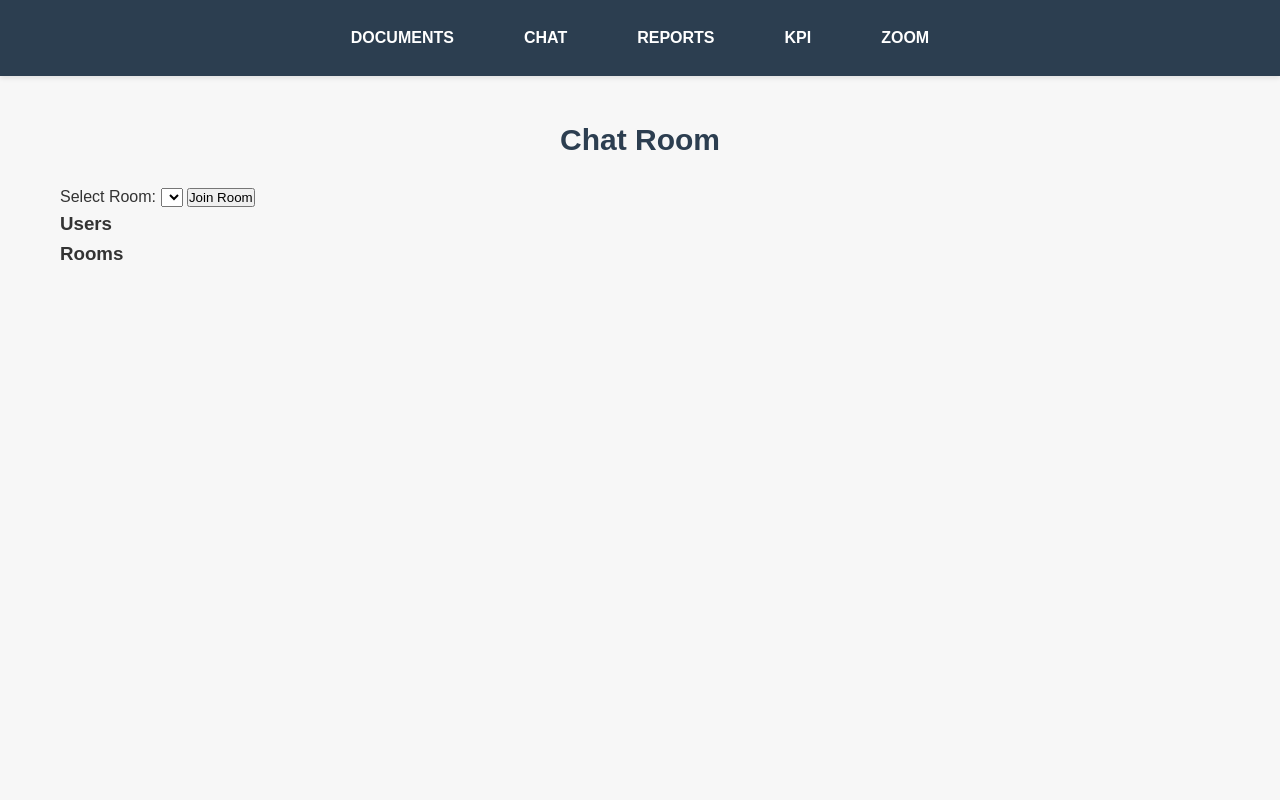
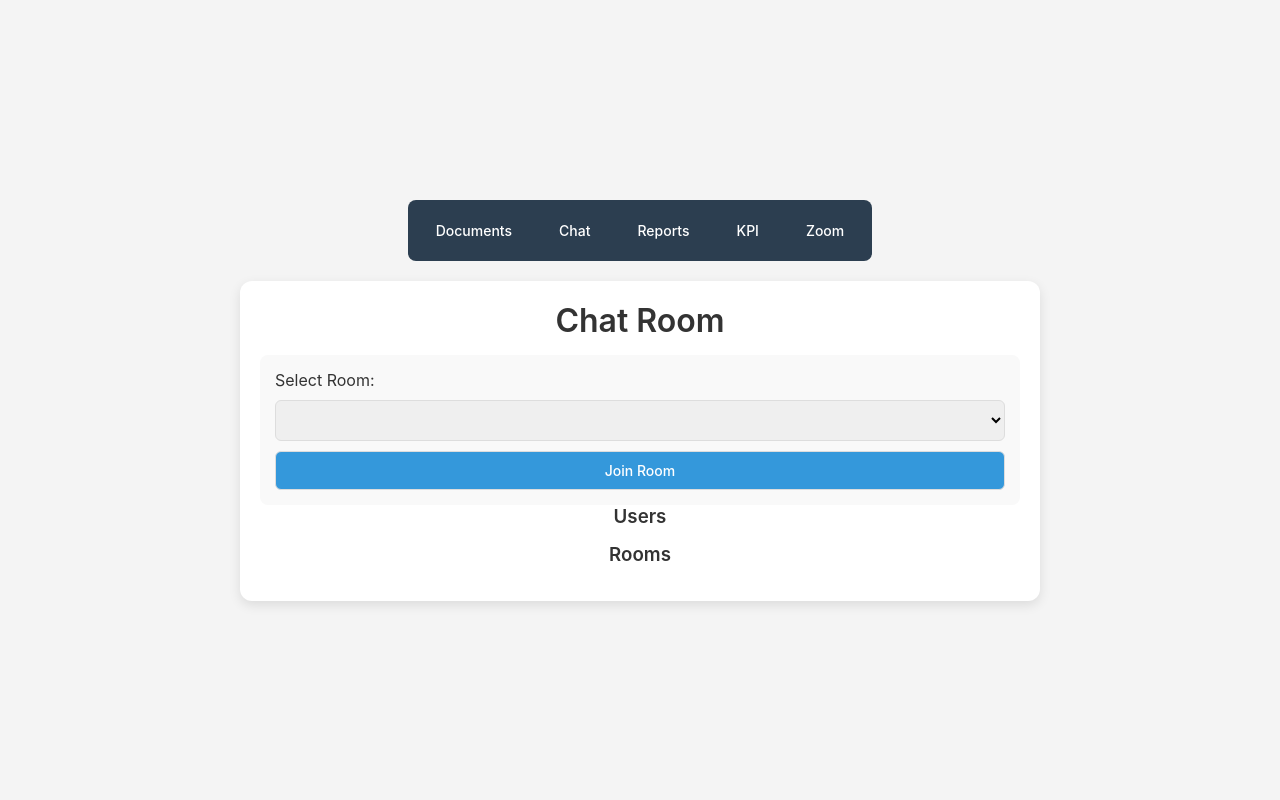
Before and after one commit to avipaut/kursach-master, a Flask app: page /chat/ in a window 1280 px wide. Run offline with Flask 3, Linux system fonts and the light colour scheme; a user stored in the database is signed in; data comes from the database, SQL or seed files in the repository; data that the repository does not hold is empty; some libraries are stand-ins or nearby versions.

Commit message:
dock_update

```diff
--- a/static/styles.css
+++ b/static/styles.css
@@ -1,224 +1,131 @@
-/* Общие стили для страницы proverka 02 */
+/* Общие стили */
 * {
     margin: 0;
     padding: 0;
     box-sizing: border-box;
+    font-family: 'Inter', sans-serif;
 }
 
 body {
-    font-family: 'Arial', sans-serif;
-    background-color: #f7f7f7;
+    background-color: #f4f4f4;
     color: #333;
-    line-height: 1.6;
-    padding: 0;
-    margin: 0;
+    display: flex;
+    flex-direction: column;
+    align-items: center;
+    justify-content: center;
+    min-height: 100vh;
+    padding: 20px;
 }
 
 .container {
     width: 100%;
-    max-width: 1200px;
-    margin: 20px auto;
+    max-width: 800px;
+    background: white;
     padding: 20px;
+    border-radius: 12px;
+    box-shadow: 0 4px 12px rgba(0, 0, 0, 0.1);
 }
 
 /* Навигация */
 .navbar {
-    background-color: #2c3e50;
     display: flex;
     justify-content: center;
-    padding: 15px 0;
-    box-shadow: 0 2px 5px rgba(0, 0, 0, 0.1);
+    gap: 15px;
+    background: #2c3e50;
+    padding: 12px;
+    border-radius: 8px;
+    margin-bottom: 20px;
 }
 
 .navbar a {
     color: white;
     text-decoration: none;
-    padding: 10px 20px;
-    font-size: 16px;
-    text-transform: uppercase;
-    font-weight: bold;
-    margin: 0 15px;
-    border-radius: 3px;
-    transition: background-color 0.3s ease, color 0.3s ease;
+    padding: 10px 16px;
+    font-size: 14px;
+    font-weight: 500;
+    transition: 0.3s;
+    border-radius: 6px;
 }
 
 .navbar a:hover {
-    background-color: #3498db;
-    color: white;
+    background: #3498db;
 }
 
-.navbar a:active {
-    background-color: #2980b9;
+/* Заголовки */
+h1, h3 {
+    text-align: center;
+    font-weight: 600;
+    margin-bottom: 15px;
 }
 
-/* Стиль для чата */
-#chat-container {
-    background-color: white;
+/* Формы */
+form {
+    display: flex;
+    flex-direction: column;
+    gap: 10px;
+    padding: 15px;
+    background: #f9f9f9;
     border-radius: 8px;
-    box-shadow: 0 5px 15px rgba(0, 0, 0, 0.1);
-    padding: 20px;
-    margin-top: 30px;
 }
 
-h1 {
-    font-size: 30px;
-    margin-bottom: 20px;
-    text-align: center;
-    color: #2c3e50;
+input[type="file"], select, button {
+    padding: 10px;
+    border-radius: 6px;
+    border: 1px solid #ddd;
+    font-size: 14px;
 }
 
-#chat-box {
-    max-height: 400px;
-    overflow-y: auto;
-    padding: 10px;
-    margin-bottom: 20px;
-    background-color: #ecf0f1;
-    border-radius: 6px;
-    box-shadow: inset 0 0 5px rgba(0, 0, 0, 0.1);
+button {
+    background: #3498db;
+    color: white;
+    font-weight: 500;
+    cursor: pointer;
+    transition: 0.3s;
 }
 
-#chat-box div {
-    margin-bottom: 10px;
-    padding: 8px;
-    border-radius: 5px;
-    background-color: #fff;
-    box-shadow: 0 1px 3px rgba(0, 0, 0, 0.1);
+button:hover {
+    background: #2980b9;
 }
 
-#chat-box div:nth-child(odd) {
-    background-color: #3498db;
-    color: white;
+/* Список документов */
+ul {
+    list-style: none;
+    padding: 0;
+    margin-top: 15px;
 }
 
-#chat-box div:nth-child(even) {
-    background-color: #bdc3c7;
-    color: #2c3e50;
-}
-
-#message-form {
+ul li {
     display: flex;
     justify-content: space-between;
     align-items: center;
+    padding: 10px;
+    background: #f9f9f9;
+    border-radius: 6px;
+    margin-bottom: 8px;
+    transition: 0.3s;
 }
 
-#message-form input {
-    width: 85%;
-    padding: 12px;
-    border-radius: 5px;
-    border: 1px solid #ccc;
-    font-size: 16px;
-    margin-right: 10px;
-    background-color: #f9f9f9;
+ul li:hover {
+    background: #eaeaea;
 }
 
-#message-form button {
-    padding: 12px 20px;
-    background-color: #3498db;
-    color: white;
-    border: none;
-    border-radius: 5px;
-    font-size: 16px;
-    cursor: pointer;
-    transition: background-color 0.3s ease;
+ul li a {
+    color: #3498db;
+    text-decoration: none;
+    font-weight: 500;
 }
 
-#message-form button:hover {
-    background-color: #2980b9;
+ul li button {
+    background: #e74c3c;
+    border: none;
+    padding: 6px 10px;
+    border-radius: 6px;
+    color: white;
+    font-size: 12px;
+    cursor: pointer;
+    transition: 0.3s;
 }
 
-/* Стиль для кнопок и ссылок */
-button, a {
-    cursor: pointer;
-    transition: all 0.3s ease;
+ul li button:hover {
+    background: #c0392b;
 }
-
-button:hover, a:hover {
-    opacity: 0.8;
-}
-
-/* Стиль для форм */
-input[type="text"], input[type="file"], button {
-    outline: none;
-}
-
-input[type="text"]:focus, input[type="file"]:focus, button:focus {
-    border-color: #3498db;
-}
-
-/* Стиль для страницы документов */
-#document-container {
-    margin-top: 30px;
-    background-color: white;
-    border-radius: 8px;
-    padding: 20px;
-    box-shadow: 0 5px 15px rgba(0, 0, 0, 0.1);
-}
-
-#document-container h2 {
-    font-size: 24px;
-    margin-bottom: 15px;
-    color: #2c3e50;
-}
-
-#document-list {
-    list-style: none;
-    margin: 0;
-    padding: 0;
-}
-
-#document-list li {
-    display: flex;
-    justify-content: space-between;
-    align-items: center;
-    margin-bottom: 10px;
-    padding: 10px;
-    background-color: #ecf0f1;
-    border-radius: 6px;
-}
-
-#document-list li a {
-    color: #3498db;
-    text-decoration: none;
-    font-size: 16px;
-}
-
-#document-list li button {
-    padding: 6px 10px;
-    background-color: #e74c3c;
-    color: white;
-    border: none;
-    border-radius: 5px;
-    font-size: 14px;
-    cursor: pointer;
-}
-
-#document-list li button:hover {
-    background-color: #c0392b;
-}
-
-#upload-form {
-    display: flex;
-    justify-content: space-between;
-    margin-top: 20px;
-}
-
-#upload-form input[type="file"] {
-    width: 80%;
-    padding: 10px;
-    border-radius: 5px;
-    border: 1px solid #ccc;
-}
-
-#upload-form button {
-    padding: 10px 20px;
-    background-color: #3498db;
-    color: white;
-    border: none;
-    border-radius: 5px;
-    cursor: pointer;
-    font-size: 16px;
-}
-
-#upload-form button:hover {
-    background-color: #2980b9;
-}
```
Also changed, not shown: templates/documents.html (+9 -19 lines), uploaded_documents/1/translated_отчет (2).txt (added, +20 -0 lines), uploaded_documents/1/отчет (2).txt (added, +20 -0 lines).
